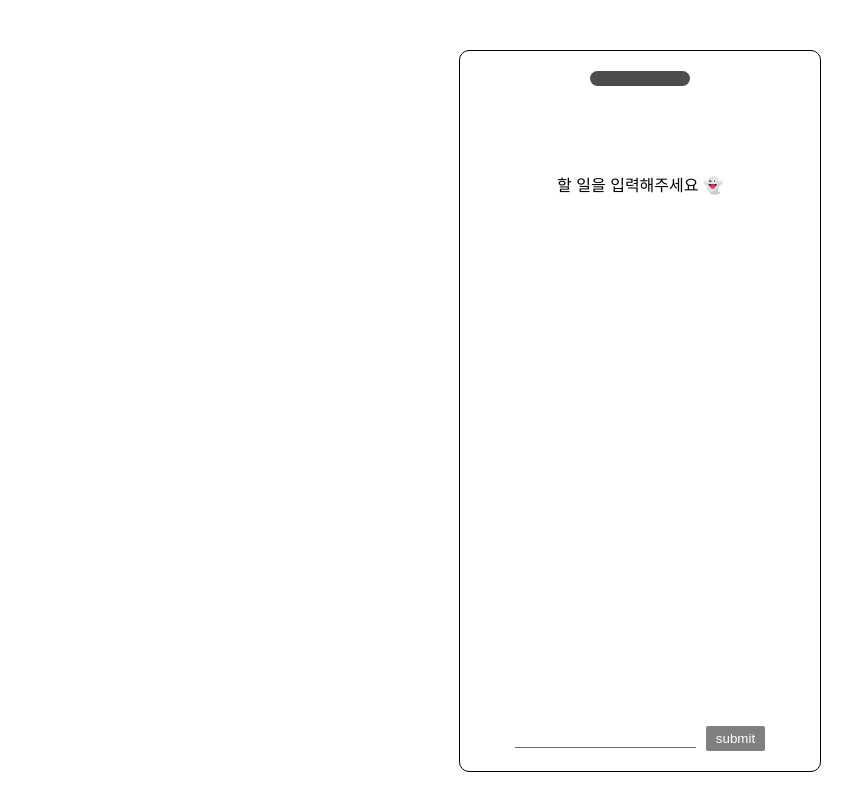
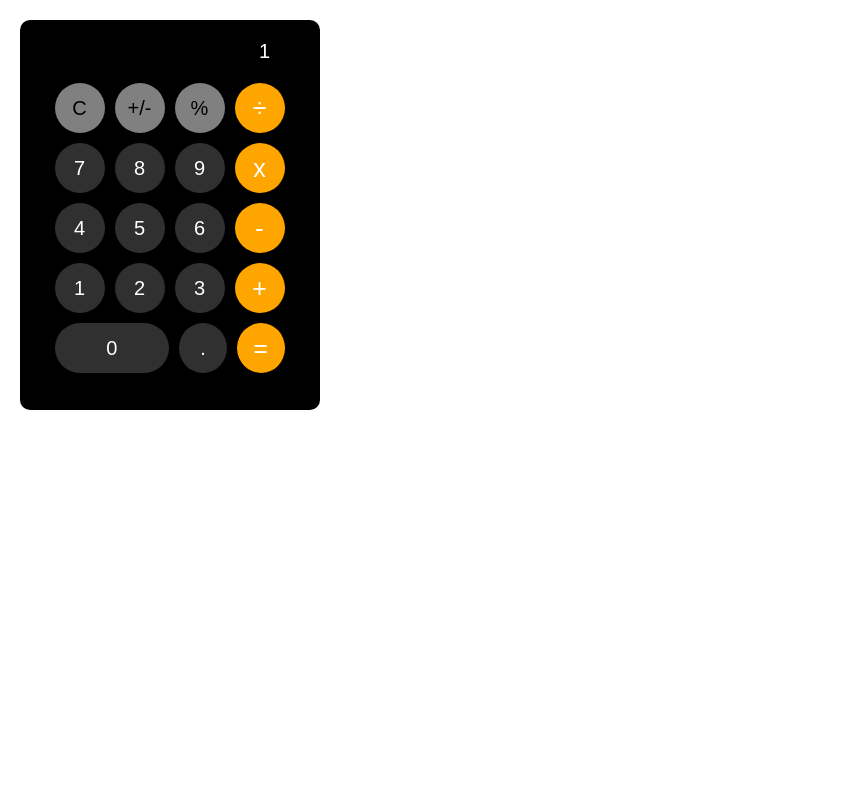
Before and after one commit to Jetom88/typescript_todolist, a React (Create React App) app: page / in a window 1280 px wide. Shown: the whole page, without its empty margins (0-864 px from the left). Built offline with nearby package versions, Linux system fonts and the light colour scheme.

Commit message:
계산기 스타일링 추가

```diff
--- /dev/null
+++ b/src/components/Calculator.tsx
@@ -0,0 +1,42 @@
+import "./calculator.css";
+
+const Calculator = () => {
+  return (
+    <div className="container">
+      <input className="input" value={1} />
+      <div className="btnCon">
+        <div className="btnList">
+          <button className="btn point">C</button>
+          <button className="btn point">+/-</button>
+          <button className="btn point">%</button>
+          <button className="btn orange">÷</button>
+        </div>
+        <div className="btnList">
+          <button className="btn">7</button>
+          <button className="btn">8</button>
+          <button className="btn">9</button>
+          <button className="btn orange">x</button>
+        </div>
+        <div className="btnList">
+          <button className="btn">4</button>
+          <button className="btn">5</button>
+          <button className="btn">6</button>
+          <button className="btn orange">-</button>
+        </div>
+        <div className="btnList">
+          <button className="btn">1</button>
+          <button className="btn">2</button>
+          <button className="btn">3</button>
+          <button className="btn orange">+</button>
+        </div>
+        <div className="btnList">
+          <button className="btn zero">0</button>
+          <button className="btn">.</button>
+          <button className="btn orange">=</button>
+        </div>
+      </div>
+    </div>
+  );
+};
+
+export default Calculator;
--- /dev/null
+++ b/src/components/calculator.css
@@ -0,0 +1,73 @@
+* {
+  box-sizing: content-box;
+  margin: 0;
+  padding: 0;
+}
+
+.container {
+  position: relative;
+  display: flex;
+  flex-direction: column;
+  align-items: center;
+  width: 300px;
+  height: 390px;
+  margin: 20px;
+  background: black;
+  border-radius: 10px;
+}
+
+.input {
+  width: 200px;
+  margin: 20px 0;
+  border: none;
+  text-align: right;
+  color: white;
+  font-size: 20px;
+  background: transparent;
+}
+
+.btnCon {
+  display: flex;
+  flex-direction: column;
+  align-items: center;
+  justify-items: center;
+}
+
+.btnList {
+  display: flex;
+  justify-content: center;
+  gap: 10px;
+  width: 100%;
+  margin-bottom: 10px;
+}
+
+.btn {
+  width: 50px;
+  height: 50px;
+  border-radius: 50%;
+  font-size: 20px;
+  font-weight: 500;
+  color: white;
+  border: none;
+  border-radius: 50%;
+  background: #303030;
+}
+
+.btn:last-of-type {
+  border-right: 1px solid black;
+}
+
+.point {
+  color: black;
+  background: gray;
+}
+
+.orange {
+  font-size: 25px !important;
+  background: orange;
+}
+
+.zero {
+  flex-basis: 120px;
+  border-radius: 40px;
+}
--- a/src/index.tsx
+++ b/src/index.tsx
@@ -1,13 +1,13 @@
 import React from "react";
 import ReactDOM from "react-dom/client";
 import "./index.css";
-import App from "./App";
+import Calculator from "./components/Calculator";
 
 const root = ReactDOM.createRoot(
   document.getElementById("root") as HTMLElement
 );
 root.render(
   <React.StrictMode>
-    <App />
+    <Calculator />
   </React.StrictMode>
 );
```
